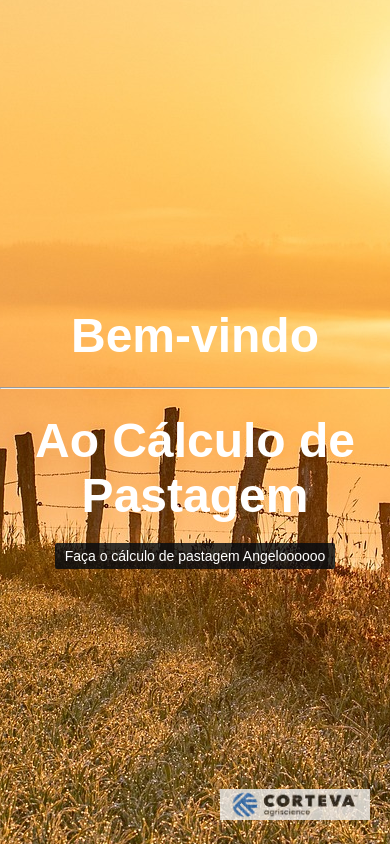
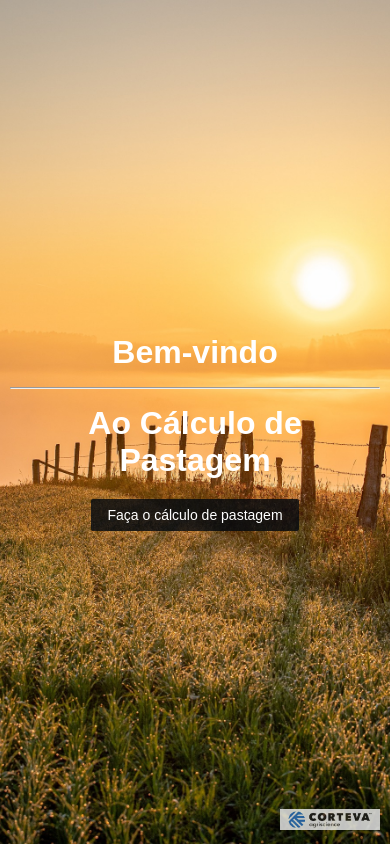
Before and after one commit to felixsakuayela/calculo_pastagem, a Django app: page / in a window 390 px wide. Run offline with Django 5.2, Linux system fonts and the light colour scheme.

Commit message:
Alteração para mediaquery.

```diff
--- a/templates/index.html
+++ b/templates/index.html
@@ -15,6 +15,7 @@
       font-family: Arial, sans-serif;
       background-image: url('static/imagens/sunset-6303992_1920.jpg');
       background-position: center;
+      background-size: cover;
       height: 100vh;
       display: flex;
       flex-direction: column;
@@ -28,56 +29,67 @@
       color: white;
       margin-bottom: 20px;
     }
-    hr{
+    hr {
       border-radius: 0%;
       color: blue;
       padding: 0px;
     }
     a#calcular-btn {
       display: inline-block;
-      padding: 5px 10px;
-      background-color: rgba(2, 8, 15, 0.8); /* Cor de fundo com opacidade */
+      padding: 10px 20px;
+      background-color: rgba(2, 8, 15, 0.8);
       color: #fff;
       text-decoration: none;
       border: none;
       border-radius: 2px;
-      font-size: 14px;
+      font-size: 16px;
       cursor: pointer;
-      transition: background-color 0.3s ease, opacity 0.3s ease; /* Adiciona transição de opacidade */
+      transition: background-color 0.3s ease, opacity 0.3s ease;
     }
-
     a#calcular-btn:hover {
       background-color: #2b65a3;
-      opacity: 1; /* Define a opacidade completa quando o mouse está sobre o botão */
+      opacity: 1;
     }
-
     footer {
       position: absolute;
       bottom: 20px;
-      right: 20px; /* Posiciona no canto inferior direito */
+      right: 20px;
+    }
+    footer img {
+      width: 150px;
+      opacity: 0.8;
+      transition: width 0.3s ease;
     }
 
-    footer img {
-      width: 150px; /* Ajuste conforme necessário */
-      opacity: 0.8; /* Define a opacidade da imagem */
+    /* Media query for smaller screens */
+    @media (max-width: 600px) {
+      body {
+        padding: 10px;
+      }
+      h1 {
+        font-size: 2em;
+      }
+      a#calcular-btn {
+        font-size: 14px;
+        padding: 8px 16px;
+      }
+      footer {
+        bottom: 10px;
+        right: 10px;
+      }
+      footer img {
+        width: 100px;
+      }
     }
-
-</style>
-
+  </style>
 </head>
 <body>
-
   <div>
-    <!-- <a href="index.js"></a> -->
-    <h1> Bem-vindo <hr> Ao Cálculo de Pastagem</h1>
-
-    <a href="{% url 'calculo' %}" id="calcular-btn" target="_blank">Faça o cálculo de pastagem Angeloooooo</a>
-
+    <h1>Bem-vindo <hr> Ao Cálculo de Pastagem</h1>
+    <a href="{% url 'calculo' %}" id="calcular-btn" target="_blank">Faça o cálculo de pastagem</a>
   </div>
-
   <footer>
     <img src="{% static 'imagens/9dd23b2e-e6bf-48f8-b53b-2e64aa7ec69e.jpg' %}" alt="Logo da Empresa">
   </footer>
-
 </body>
 </html>
```
